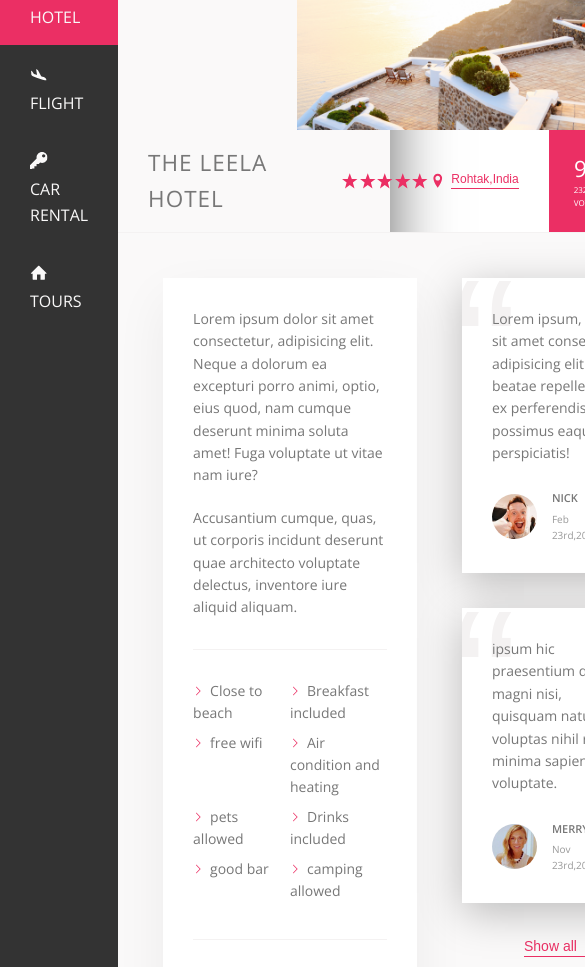
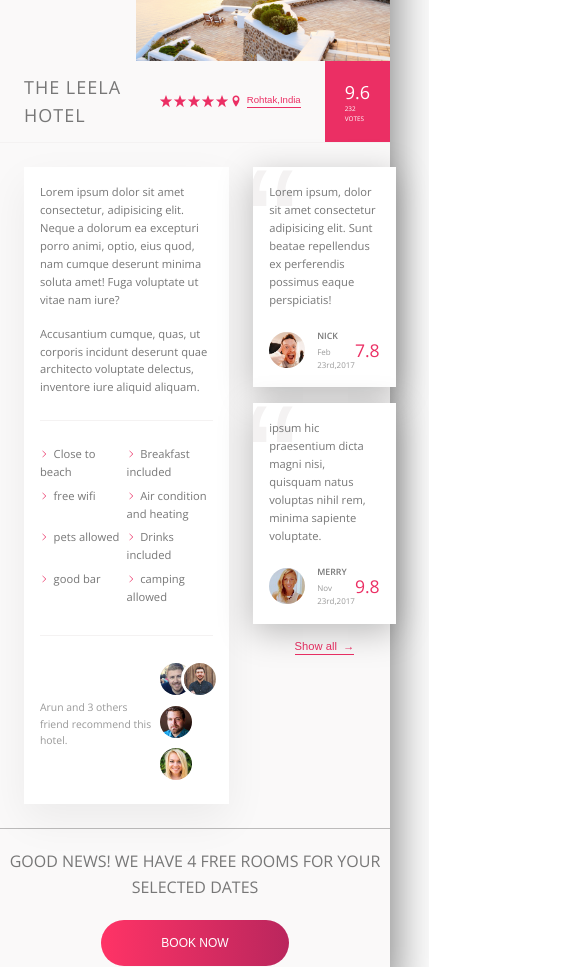
Before and after one commit to ankitharitus/Hotel-Layout, a website: page index.html in a window 390 px wide. Shown: the part 221-1188 px from the top of the page, 585 px wide, since content can reach past the window. Drawn offline with nearby package versions, Linux system fonts and the light colour scheme.

```diff
--- a/sass/_base.scss
+++ b/sass/_base.scss
@@ -24,6 +24,10 @@
 html {
   box-sizing: border-box;
   font-size: 62.5%; //1rem =10px 10px/16px=62.5
+
+  @media only screen and (max-width: 68.75em) {
+    font-size: 50%;
+  }
 }
 
 body {
--- a/sass/_components.scss
+++ b/sass/_components.scss
@@ -106,9 +106,19 @@
   font-size: 1.6rem;
   list-style: none;
   margin-top: 3.5rem;
+
+  @media only screen and (max-width: 56.25em) {
+    display: flex;
+    margin: 0;
+    justify-content: space-between;
+  }
   &__item {
     position: relative;
     margin-bottom: 0.5rem;
+
+    @media only screen and (max-width: 56.25em) {
+      margin-bottom: 0;
+    }
   }
   &__item::before {
     content: "";
@@ -142,6 +152,11 @@
     position: relative;
     z-index: 10;
     padding: 1.5rem 3rem;
+
+    @media only screen and (max-width: 56.25em) {
+      justify-content: center;
+      padding: 2rem;
+    }
   }
   &__icon {
     width: 1.75rem;
@@ -156,6 +171,10 @@
   text-align: center;
   padding: 2.5rem;
   color: var(--color-grey-light-4);
+
+  @media only screen and (max-width: 56.25em) {
+    display: none;
+  }
 }
 
 .gallery {
@@ -311,8 +330,11 @@
     border-radius: 50%;
     border: 3px solid #fff;
 
+    &__friends {
+      display: flex;
+    }
     &:not(:last-child) {
-      margin-right: -1.5rem;
+      margin-right: -2rem;
     }
   }
 
@@ -327,6 +349,11 @@
   margin-bottom: 3.5rem;
   position: relative;
   overflow: hidden;
+
+  @media only screen and (max-width: 56.25em) {
+    padding: 2rem;
+    margin-bottom: 2rem;
+  }
 
   &__text {
     margin-bottom: 2.5rem;
@@ -385,6 +412,10 @@
 .cta {
   padding: 3.5rem 0;
   text-align: center;
+
+  @media only screen and (max-width: 56.25em) {
+    padding: 2.5rem 0;
+  }
 
   &__book-now {
     font-size: 2rem;
--- a/sass/_layout.scss
+++ b/sass/_layout.scss
@@ -4,6 +4,12 @@
   min-height: 50rem;
   margin: 8rem auto;
   box-shadow: 0 2rem 6rem rgba(black, 0.6);
+
+  @media only screen and (max-width: 75em) {
+    margin: 0;
+    max-width: 100%;
+    width: 100%;
+  }
 }
 
 .header {
@@ -18,6 +24,10 @@
 
 .content {
   display: flex;
+
+  @media only screen and (max-width: 56.25em) {
+    flex-direction: column;
+  }
 }
 
 .sidebar {
@@ -38,6 +48,10 @@
   padding: 4.5rem;
   background-color: var(--color-grey-light-1);
   border-bottom: 1px solid rgba(0, 0, 0, 0.25);
+
+  @media only screen and (max-width: 56.25em) {
+    padding: 3rem;
+  }
 }
 
 .description {
@@ -46,6 +60,11 @@
   padding: 3rem;
   flex: 0 0 60%;
   margin-right: 4.5rem;
+
+  @media only screen and (max-width: 56.25em) {
+    padding: 2rem;
+    margin-right: 3rem;
+  }
 }
 
 .user-reviews {
```
Also changed, not shown: css/style.css.
